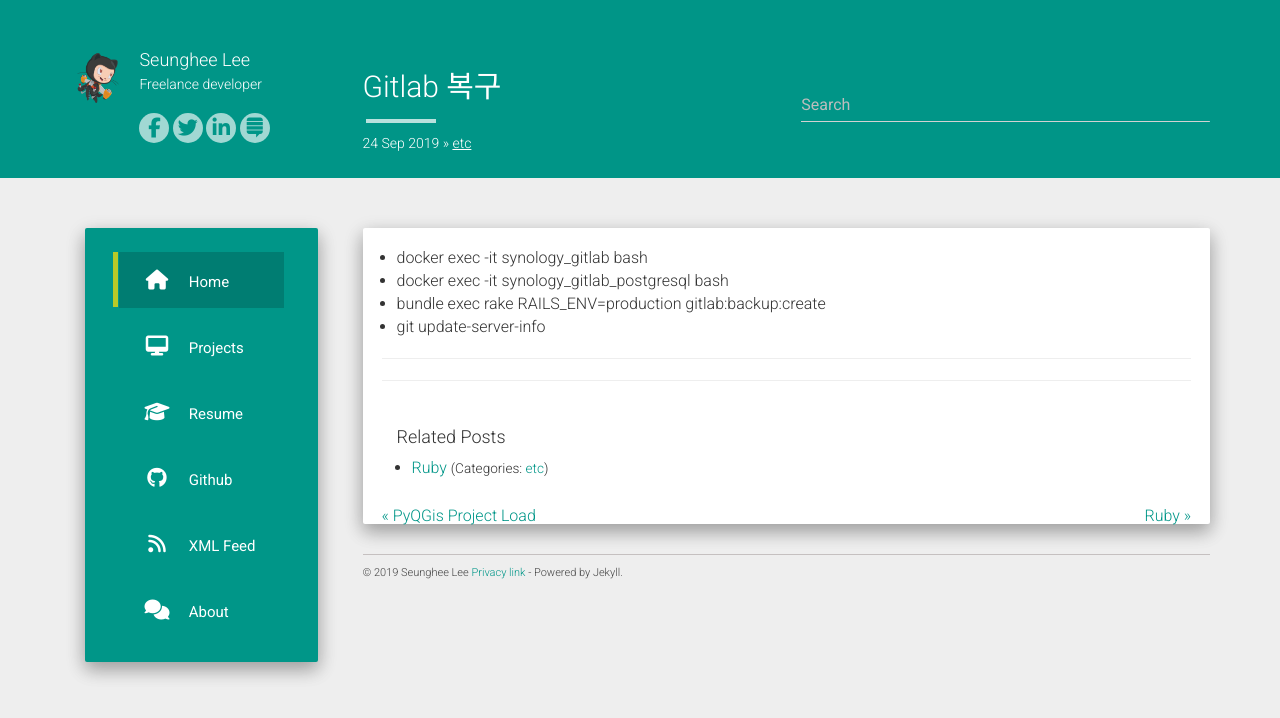
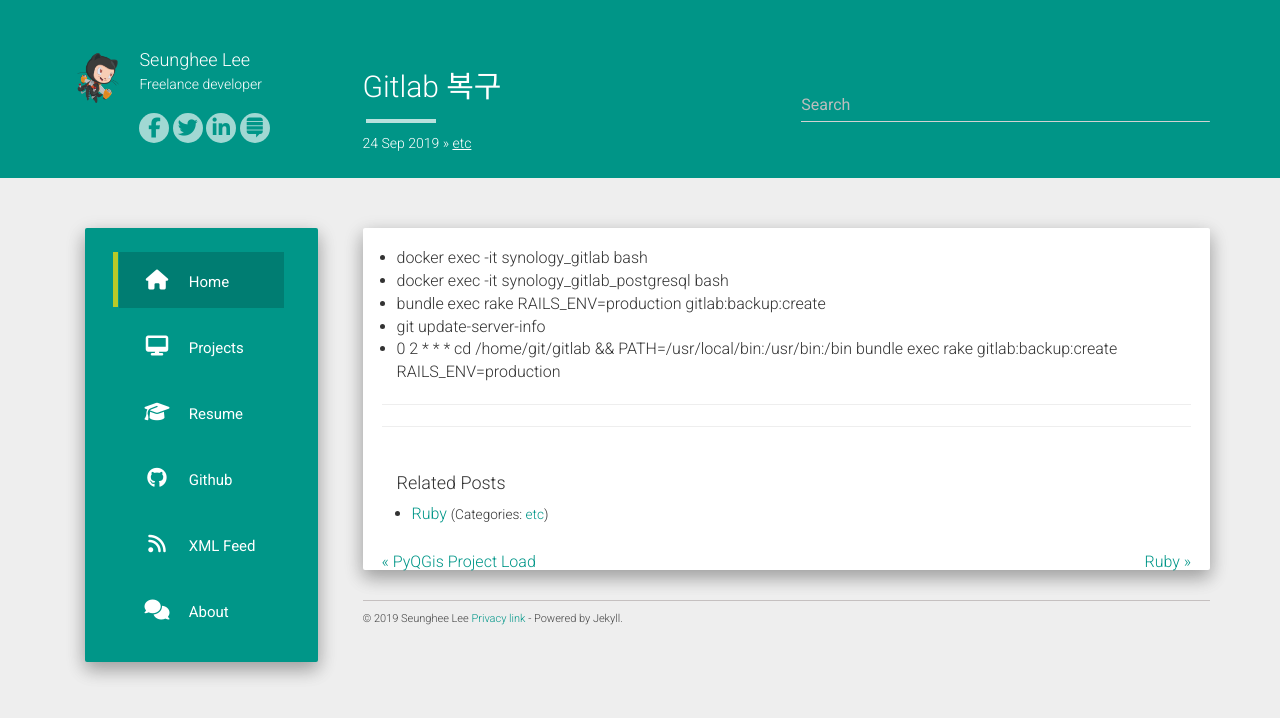
Before and after one commit to onmanoff/onmanoff.github.io, a Jekyll site: the page built from _posts/2019-09-24-GitLab_Restore.md, in a window 1280 px wide. Shown: the top 718 px of the page. Built offline with Jekyll 4.4.1, drawn with Linux system fonts in a browser that asks for light colours; nearby versions of some CDN libraries.

Commit message:
Update 2019-09-24-GitLab_Restore.md

```diff
--- a/_posts/2019-09-24-GitLab_Restore.md
+++ b/_posts/2019-09-24-GitLab_Restore.md
@@ -7,7 +7,7 @@ categories: etc
 <ul>
   <li>docker exec -it synology_gitlab bash </li>
   <li>docker exec -it synology_gitlab_postgresql bash</li>
-
   <li>bundle exec rake RAILS_ENV=production gitlab:backup:create</li>
   <li>git update-server-info </li>
+  <li>0 2 * * * cd /home/git/gitlab && PATH=/usr/local/bin:/usr/bin:/bin bundle exec rake gitlab:backup:create RAILS_ENV=production</li>
 <ul>
```
